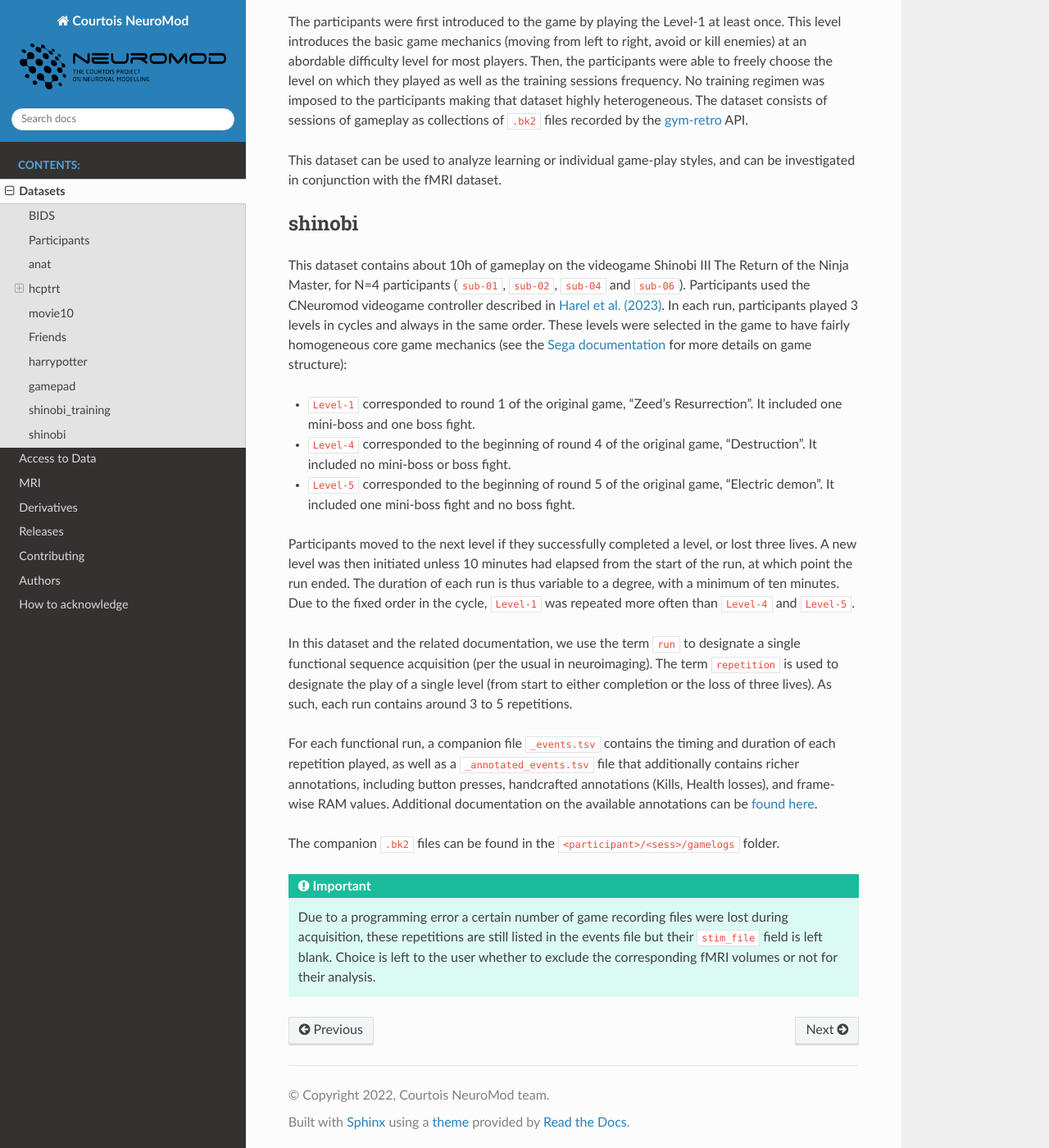
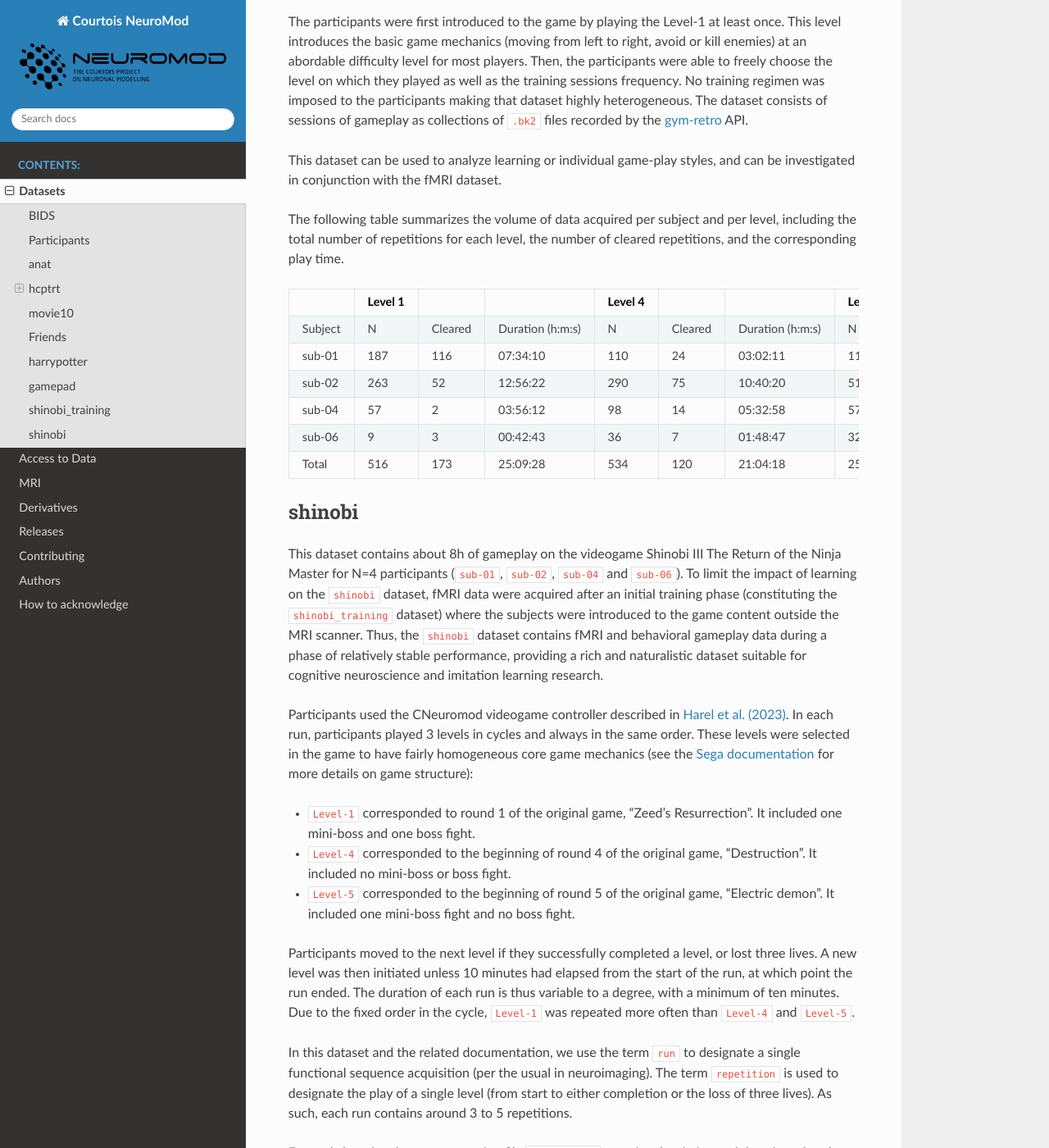
Before and after one commit to courtois-neuromod/cneuromod_docs, a Sphinx documentation site: the page built from source/DATASETS.md, in a window 1280 px wide and 1400 px high, scrolled down 6758 px. Shown: the whole window at 82% size. Built offline with Sphinx 7.4.7 and the Read the Docs theme 2.0.0, drawn with Linux system fonts in a browser that asks for light colours; some of the changed text lies outside the part shown.

Commit message:
added descriptive tables and enriched doc for shinobi and shinobi_training

```diff
--- a/source/DATASETS.md
+++ b/source/DATASETS.md
@@ -104,15 +104,28 @@
 ## shinobi_training
 
 This is a pure behavioral dataset collected while participants trained at home on the videogame Shinobi III The Return of the Ninja Master.
-A subset of 3 levels of the game was selected for their similarity in terms of core gameplay although some mechanics were specific to each level. These levels were the same than those used in the `shinobi` dataset.
+A subset of 3 levels of the game was selected for their similarity in terms of core gameplay although some mechanics were specific to each level. These levels were the same than those used in the [`shinobi`](https://docs.cneuromod.ca/en/latest/DATASETS.html#shinobi) dataset.
 
 The participants were first introduced to the game by playing the Level-1 at least once. This level introduces the basic game mechanics (moving from left to right, avoid or kill enemies) at an abordable difficulty level for most players. Then, the participants were able to freely choose the level on which they played as well as the training sessions frequency. No training regimen was imposed to the participants making that dataset highly heterogeneous. The dataset consists of sessions of gameplay as collections of `.bk2` files recorded by the [gym-retro](https://github.com/openai/retro) API.
 
 This dataset can be used to analyze learning or individual game-play styles, and can be investigated in conjunction with the fMRI dataset.
 
+The following table summarizes the volume of data acquired per subject and per level, including the total number of repetitions for each level, the number of cleared repetitions, and the corresponding play time.
+|         | Level 1      |            |              | Level 4      |            |              | Level 5      |            |              | Total       |            |              |
+|---------|--------------|------------|--------------|--------------|------------|--------------|--------------|------------|--------------|-------------|------------|--------------|
+| Subject | N            | Cleared    | Duration (h:m:s) | N            | Cleared    | Duration (h:m:s) | N            | Cleared    | Duration (h:m:s) | N           | Cleared    | Duration (h:m:s) |
+| sub-01  | 187          | 116        | 07:34:10     | 110          | 24         | 03:02:11     | 116          | 43         | 05:00:30     | 413         | 183        | 15:36:53     |
+| sub-02  | 263          | 52         | 12:56:22     | 290          | 75         | 10:40:20     | 51           | 17         | 02:58:26     | 604         | 144        | 26:35:09     |
+| sub-04  | 57           | 2          | 03:56:12     | 98           | 14         | 05:32:58     | 57           | 13         | 03:13:22     | 212         | 29         | 12:42:33     |
+| sub-06  | 9            | 3          | 00:42:43     | 36           | 7          | 01:48:47     | 32           | 8          | 01:44:54     | 77          | 18         | 04:16:25     |
+| Total   | 516          | 173        | 25:09:28     | 534          | 120        | 21:04:18     | 256          | 81         | 12:57:14     | 1306        | 374        | 59:11:01     |
+
+
 ## shinobi
 
-This dataset contains about 10h of gameplay on the videogame Shinobi III The Return of the Ninja Master, for N=4 participants (`sub-01`, `sub-02`, `sub-04` and `sub-06`). Participants used the CNeuromod videogame controller described in [Harel et al. (2023)](https://journals.plos.org/plosone/article?id=10.1371/journal.pone.0290158). In each run, participants played 3 levels in cycles and always in the same order. These levels were selected in the game to have fairly homogeneous core game mechanics (see the [Sega documentation](https://sega.fandom.com/wiki/Shinobi_III:_Return_of_the_Ninja_Master) for more details on game structure):
+This dataset contains about 8h of gameplay on the videogame Shinobi III The Return of the Ninja Master for N=4 participants (`sub-01`, `sub-02`, `sub-04` and `sub-06`). To limit the impact of learning on the `shinobi` dataset, fMRI data were acquired after an initial training phase (constituting the [`shinobi_training`](https://docs.cneuromod.ca/en/latest/DATASETS.html#shinobi-training) dataset) where the subjects were introduced to the game content outside the MRI scanner. Thus, the `shinobi` dataset contains fMRI and behavioral gameplay data during a phase of relatively stable performance, providing a rich and naturalistic dataset suitable for cognitive neuroscience and imitation learning research.
+
+Participants used the CNeuromod videogame controller described in [Harel et al. (2023)](https://journals.plos.org/plosone/article?id=10.1371/journal.pone.0290158). In each run, participants played 3 levels in cycles and always in the same order. These levels were selected in the game to have fairly homogeneous core game mechanics (see the [Sega documentation](https://sega.fandom.com/wiki/Shinobi_III:_Return_of_the_Ninja_Master) for more details on game structure):
  * `Level-1` corresponded to round 1 of the original game, "Zeed's Resurrection". It included one mini-boss and one boss fight.
  * `Level-4` corresponded to the beginning of round 4 of the original game, "Destruction". It included no mini-boss or boss fight.
  * `Level-5` corresponded to the beginning of round 5 of the original game, "Electric demon". It included one mini-boss fight and no boss fight.
@@ -125,6 +138,17 @@
 
 The companion `.bk2` files can be found in the `<participant>/<sess>/gamelogs` folder.
 
+The following table summarizes the volume of data acquired per subject and per level, including the total number of repetitions for each level, the number of cleared repetitions, and the corresponding play time.
+|         | Level 1      |            |              | Level 4      |            |              | Level 5      |            |              | Total       |            |              |
+|---------|--------------|------------|--------------|--------------|------------|--------------|--------------|------------|--------------|-------------|------------|--------------|
+| Subject | N            | Cleared    | Duration (h:m:s) | N            | Cleared    | Duration (h:m:s) | N            | Cleared    | Duration (h:m:s) | N           | Cleared    | Duration (h:m:s) |
+| sub-01  | 89           | 84         | 03:57:26     | 64           | 44         | 01:59:50     | 53           | 53         | 02:05:44     | 206         | 181        | 08:03:01     |
+| sub-02  | 81           | 76         | 03:41:53     | 58           | 30         | 02:11:49     | 55           | 47         | 02:37:34     | 194         | 153        | 08:31:16     |
+| sub-04  | 70           | 67         | 03:26:50     | 56           | 29         | 02:06:00     | 53           | 47         | 02:39:47     | 179         | 143        | 08:12:39     |
+| sub-06  | 46           | 45         | 03:29:24     | 42           | 23         | 02:44:22     | 13           | 12         | 00:48:59     | 101         | 80         | 07:02:45     |
+| Total   | 286          | 272        | 14:35:34     | 220          | 126        | 09:02:02     | 174          | 159        | 08:12:06     | 680         | 557        | 31:49:43     |
+
+
 :::{important}
 Due to a programming error a certain number of game recording files were lost during acquisition, these repetitions are still listed in the events file but their `stim_file` field is left blank. Choice is left to the user whether to exclude the corresponding fMRI volumes or not for their analysis.
 :::
```
